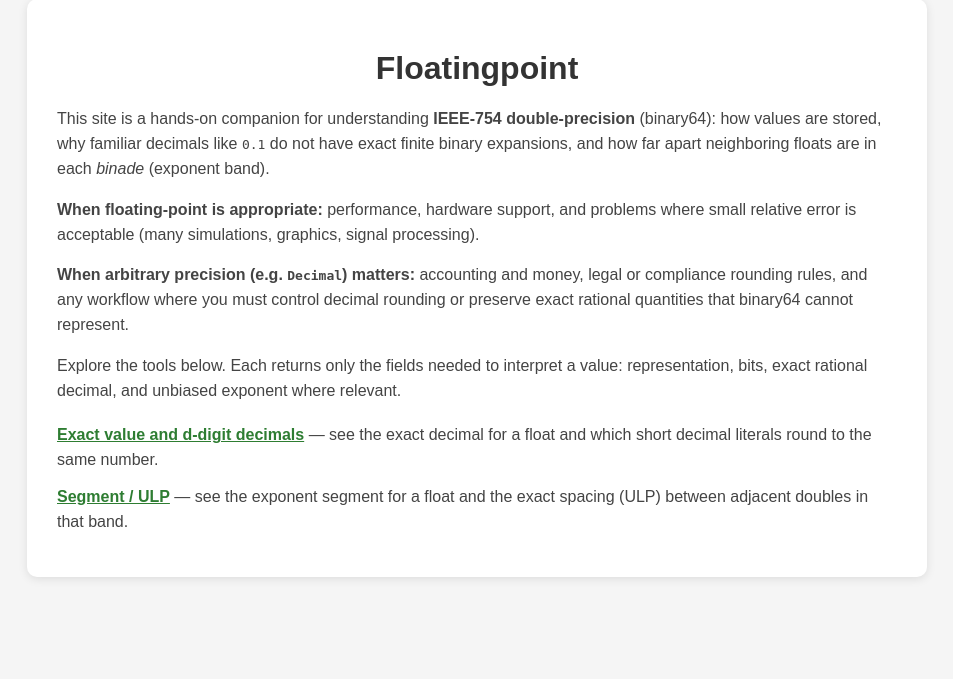
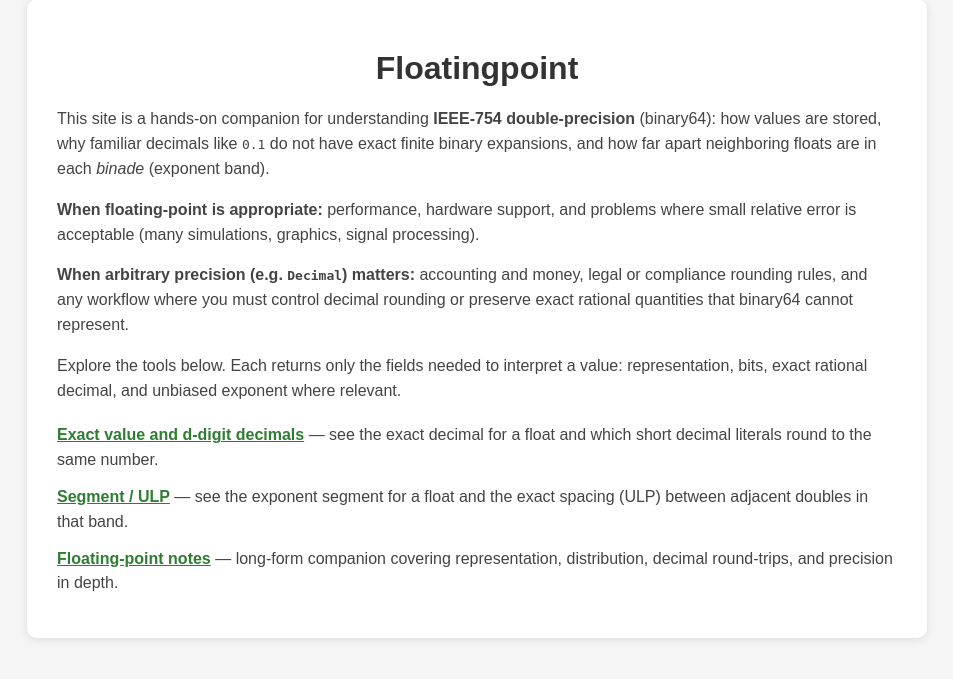
Before and after one commit to fjab76/floatingpoint, a Flask app: page / in a window 1280 px wide. Shown: the part 85-764 px from the top of the page, without its empty margins (163-1116 px from the left). Run offline with Flask 3, Linux system fonts and the light colour scheme; some libraries are stand-ins or nearby versions.

Commit message:
feat: link to notes from homepage tool list
Co-Authored-By: Claude Sonnet 4.6 <noreply@anthropic.com>

```diff
--- a/templates/index.html
+++ b/templates/index.html
@@ -25,6 +25,8 @@
             see the exact decimal for a float and which short decimal literals round to the same number.</li>
         <li><a href="{{ url_for('segment_form') }}">Segment / ULP</a> —
             see the exponent segment for a float and the exact spacing (ULP) between adjacent doubles in that band.</li>
+        <li><a href="{{ url_for('notes') }}">Floating-point notes</a> —
+            long-form companion covering representation, distribution, decimal round-trips, and precision in depth.</li>
     </ul>
 </div>
 {% endblock %}
```
